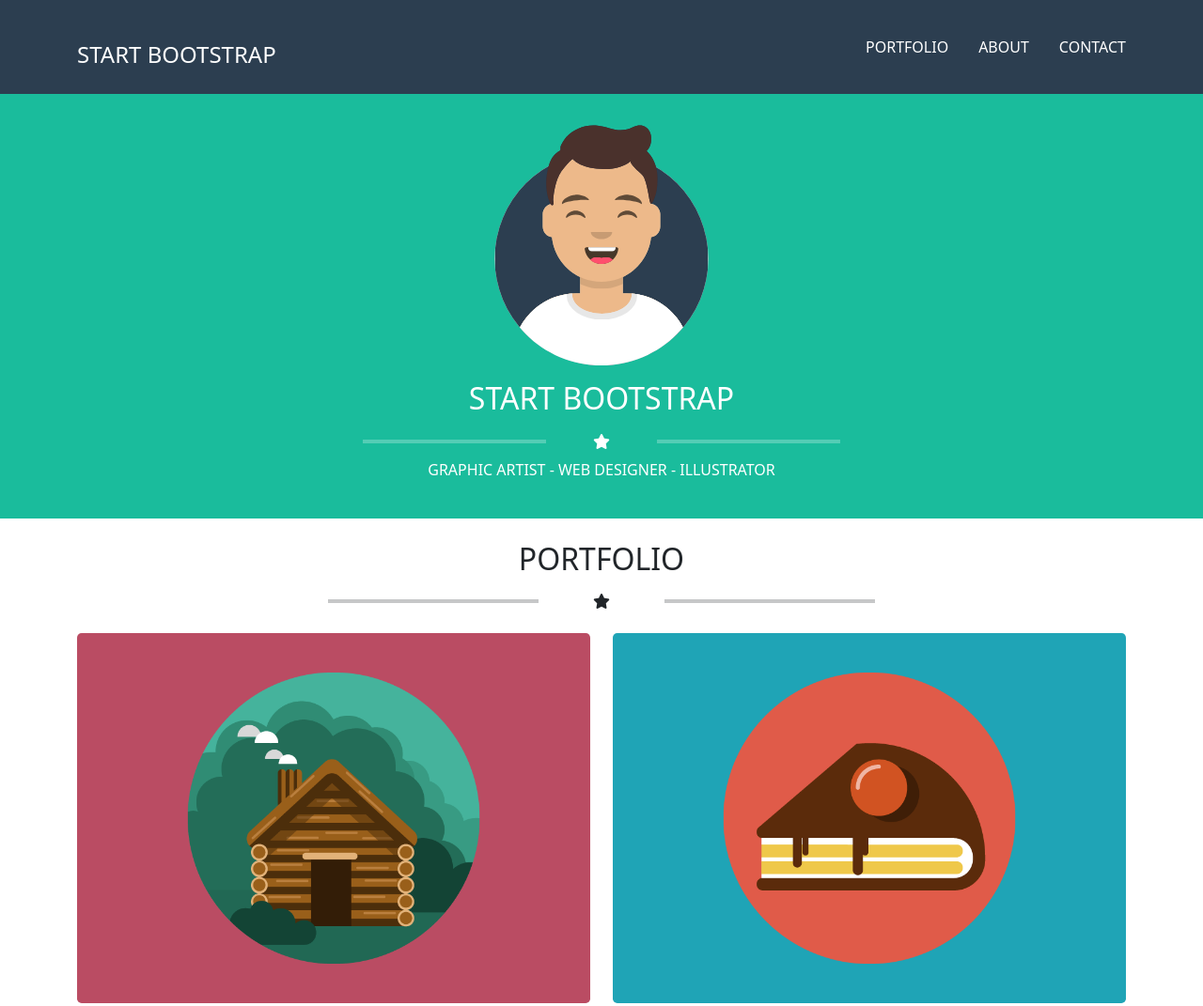
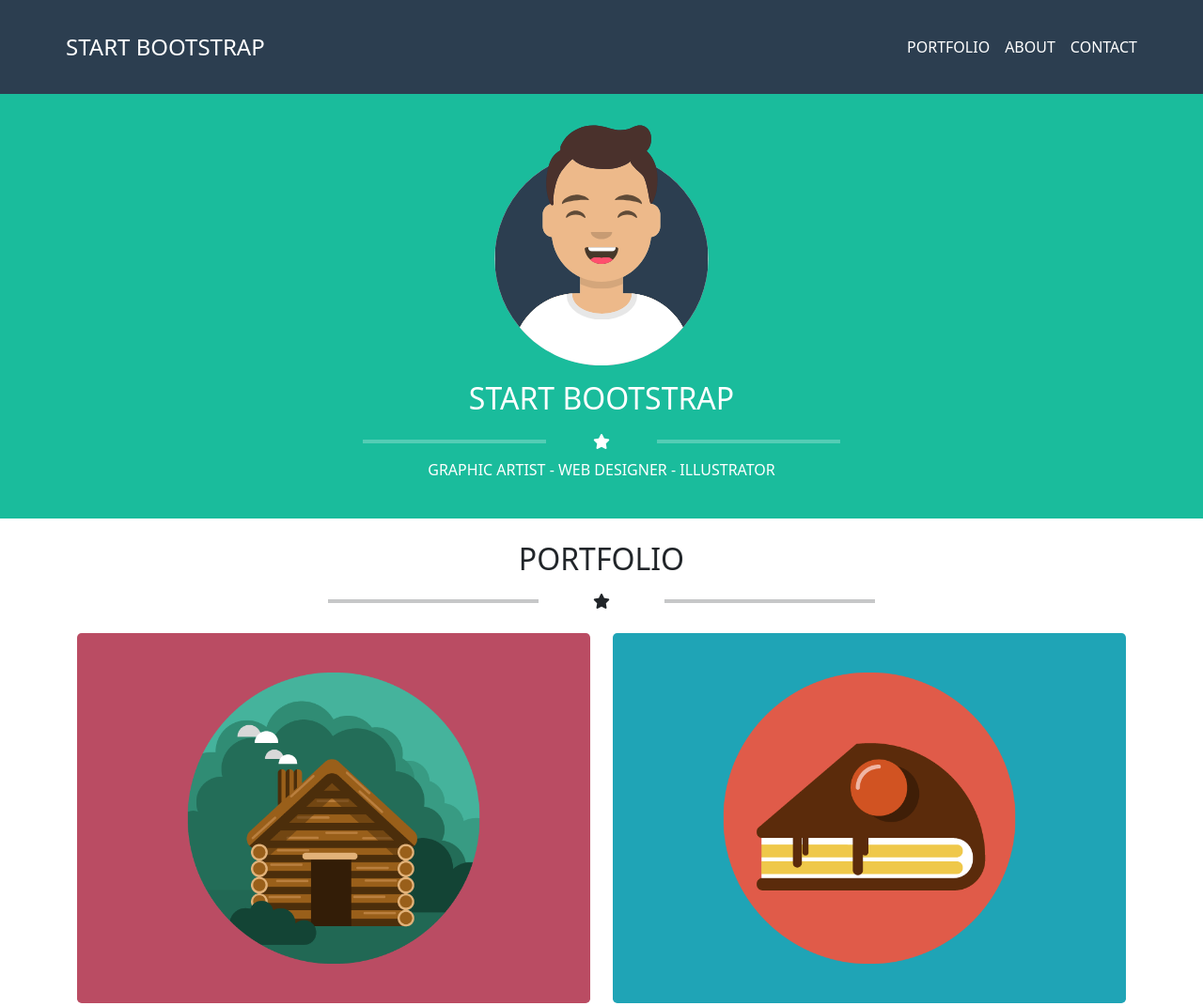
Before and after one commit to giuliogallo94/html-css-bootstrap-freelancer, a plain HTML site: page index.html in a window 1280 px wide. Shown: the top 1071 px of the page at 94% size. Drawn offline with nearby package versions, Linux system fonts and the light colour scheme.

Commit message:
add: bootstrap navbar

```diff
--- a/css/style.css
+++ b/css/style.css
@@ -23,32 +23,32 @@ img {
 /* Header */
 
 /* Nav */
-nav {
+/* All tags nav changed with .ms_fixed-top to use Bootstrap Navbar */
+.ms_fixed-top {
   background-color: var(--dark-bg);
-  height: 100px;
-  line-height: 100px;
 }
 
-nav .container {
+.ms_fixed-top .container {
   display: flex;
   justify-content: space-between;
   align-items: center;
   color: white;
+  height: 100px;
 }
 
-nav i {
+.ms_fixed-top i {
   color: #686f75;
   border: 1px solid white;
   padding: 0.5rem;
   border-radius: 0.2rem;
 }
 @media screen and (min-width: 992px) {
-  nav .fa-bars {
+  .ms_fixed-top .fa-bars {
     display: none;
   }
 }
 
-nav h4 {
+.ms_fixed-top h4 {
   margin-bottom: 0;
 }
 
@@ -62,14 +62,14 @@ nav h4 {
   }
 }
 
-.navbar ul {
+/* .navbar ul {
   list-style: none;
   display: flex;
   gap: 2rem;
-}
+} */
 
 .navbar ul li a {
-  text-decoration: none;
+  /* text-decoration: none; */
   color: white;
 }
 
--- a/index.html
+++ b/index.html
@@ -21,19 +21,40 @@
     <!-- Header -->
     <header>
       <!-- Nav -->
-      <nav class="fixed-top">
-        <div class="container">
+      <div class="fixed-top ms_fixed-top">
+        <div class="container p-0">
           <h4>START BOOTSTRAP</h4>
           <a href=""><i class="fa-solid fa-bars"></i></a>
-          <div class="navbar">
+
+          <!-- MY NAVBAR
+            <div class="navbar">
             <ul>
               <li><a href="">PORTFOLIO</a></li>
               <li><a href="">ABOUT</a></li>
               <li><a href="">CONTACT</a></li>
             </ul>
-          </div>
+          </div> -->
+
+          <!-- BOOTSTRAP NAVBAR -->
+          <nav class="navbar navbar-expand-lg">
+            <div class="container-fluid pe-0">
+              <div class="collapse navbar-collapse" id="navbarNav">
+                <ul class="navbar-nav">
+                  <li class="nav-item">
+                    <a class="nav-link" href="#">PORTFOLIO</a>
+                  </li>
+                  <li class="nav-item">
+                    <a class="nav-link" href="#">ABOUT</a>
+                  </li>
+                  <li class="nav-item">
+                    <a class="nav-link pe-0" href="#">CONTACT</a>
+                  </li>
+                </ul>
+              </div>
+            </div>
+          </nav>
         </div>
-      </nav>
+      </div>
       <!-- /Nav -->
 
       <!-- Hero -->
```
